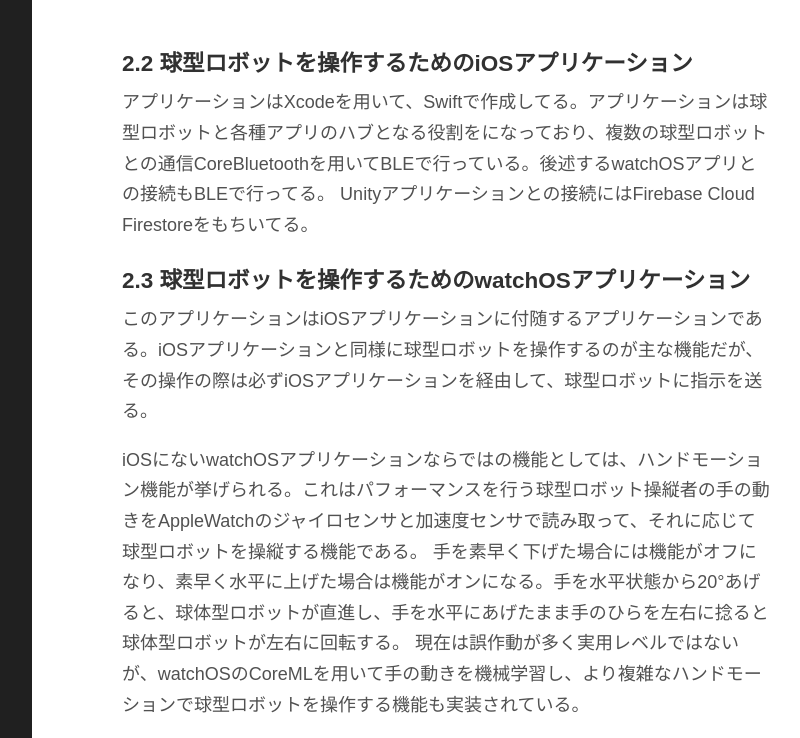
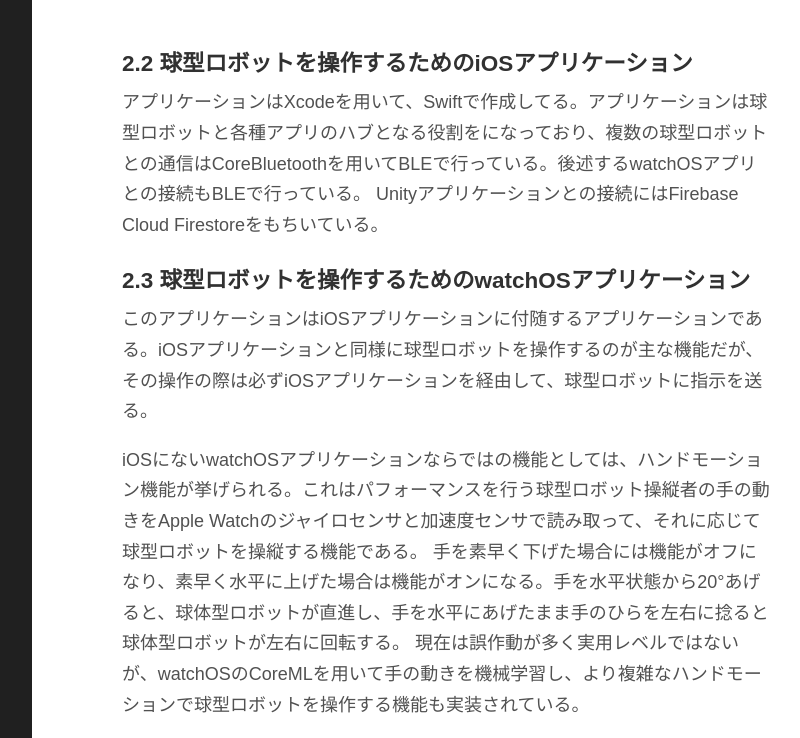
Before and after one commit to tichise/omicro.tokyo, a Jekyll site: the page built from _posts/2022-07-18-omicro.md, in a window 1280 px wide and 1400 px high, scrolled down 4030 px. Shown: the part 168-906 px from the top of the window, without its empty margins (292-1092 px from the left). Built offline with Jekyll 4.4.1, drawn with Linux system fonts in a browser that asks for light colours; Markdown is read by kramdown in place of the engine named in the settings; some of the changed text lies outside the part shown; grey boxes are pictures that could not be loaded.

Commit message:
清書した

```diff
--- a/_posts/2022-07-18-omicro.md
+++ b/_posts/2022-07-18-omicro.md
@@ -43,13 +44,15 @@ Bletoothモジュールはkoshian、2つのマトリックスLEDはAdafruit ミ
 </div>
 
 ### 2.2 球型ロボットを操作するためのiOSアプリケーション
-アプリケーションはXcodeを用いて、Swiftで作成してる。アプリケーションは球型ロボットと各種アプリのハブとなる役割をになっており、複数の球型ロボットとの通信CoreBluetoothを用いてBLEで行っている。後述するwatchOSアプリとの接続もBLEで行ってる。
-Unityアプリケーションとの接続にはFirebase Cloud Firestoreをもちいてる。
+
+アプリケーションはXcodeを用いて、Swiftで作成してる。アプリケーションは球型ロボットと各種アプリのハブとなる役割をになっており、複数の球型ロボットとの通信はCoreBluetoothを用いてBLEで行っている。後述するwatchOSアプリとの接続もBLEで行っている。
+Unityアプリケーションとの接続にはFirebase Cloud Firestoreをもちいている。
 
 ### 2.3 球型ロボットを操作するためのwatchOSアプリケーション
+
 このアプリケーションはiOSアプリケーションに付随するアプリケーションである。iOSアプリケーションと同様に球型ロボットを操作するのが主な機能だが、その操作の際は必ずiOSアプリケーションを経由して、球型ロボットに指示を送る。
 
-iOSにないwatchOSアプリケーションならではの機能としては、ハンドモーション機能が挙げられる。これはパフォーマンスを行う球型ロボット操縦者の手の動きをAppleWatchのジャイロセンサと加速度センサで読み取って、それに応じて球型ロボットを操縦する機能である。
+iOSにないwatchOSアプリケーションならではの機能としては、ハンドモーション機能が挙げられる。これはパフォーマンスを行う球型ロボット操縦者の手の動きをApple Watchのジャイロセンサと加速度センサで読み取って、それに応じて球型ロボットを操縦する機能である。
 手を素早く下げた場合には機能がオフになり、素早く水平に上げた場合は機能がオンになる。手を水平状態から20°あげると、球体型ロボットが直進し、手を水平にあげたまま手のひらを左右に捻ると球体型ロボットが左右に回転する。
 現在は誤作動が多く実用レベルではないが、watchOSのCoreMLを用いて手の動きを機械学習し、より複雑なハンドモーションで球型ロボットを操作する機能も実装されている。
 
```
Also changed, not shown: other parts of _posts/2022-07-18-omicro.md (+5 -4 lines).
